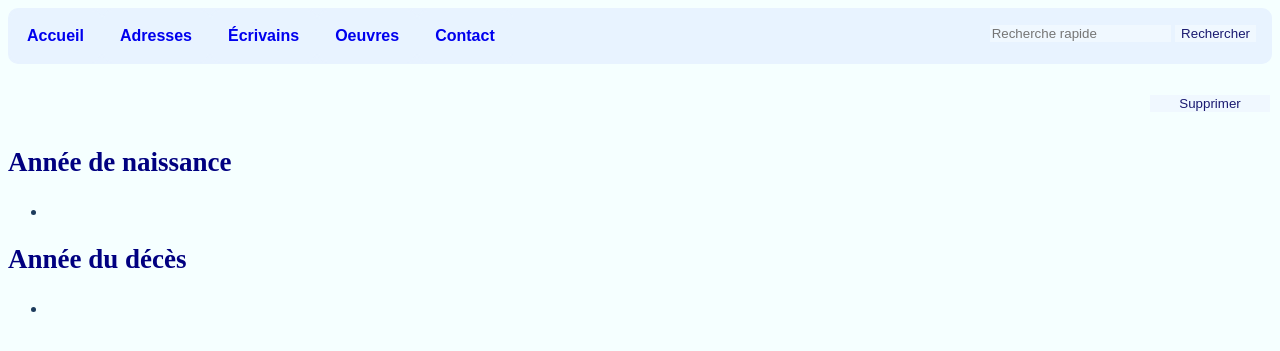
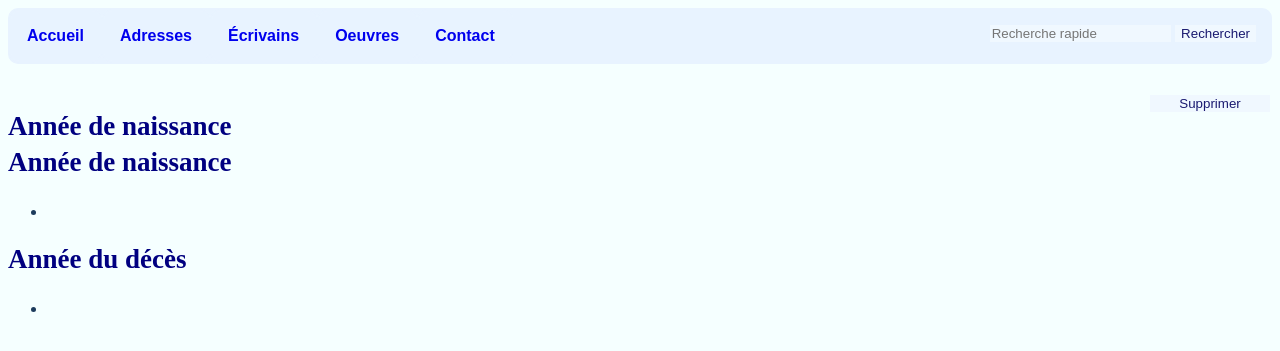
Before and after one commit to kristinkonstantinova/Projet-Python-ThesauRusse, a Flask app: template ThesauRusse/templates/pages/Ecrivain.html in a window 1280 px wide. Shown: the top 351 px of the page. Run offline with Flask 2, Linux system fonts and the light colour scheme; the template is opened without the code that fills it, so the values that code supplies are empty; parts of the project's set-up code (start-up, migrations or seed data) failed here and were passed over.

Commit message:
Ajout de contenu et reparations

```diff
--- a/ThesauRusse/templates/pages/Ecrivain.html
+++ b/ThesauRusse/templates/pages/Ecrivain.html
@@ -8,6 +8,10 @@
 </div>
 
 <img class="photo-ecrivain" src="{{ image }}"></img>
+
+<h2>
+    Année de naissance
+</h2>
 
 <form class="suppression" action="{{ url_for('supprimer_ecrivain', ecrivain_id=ecrivain.ecrivain_id) }}" method="post">
     <div class="column">
```
